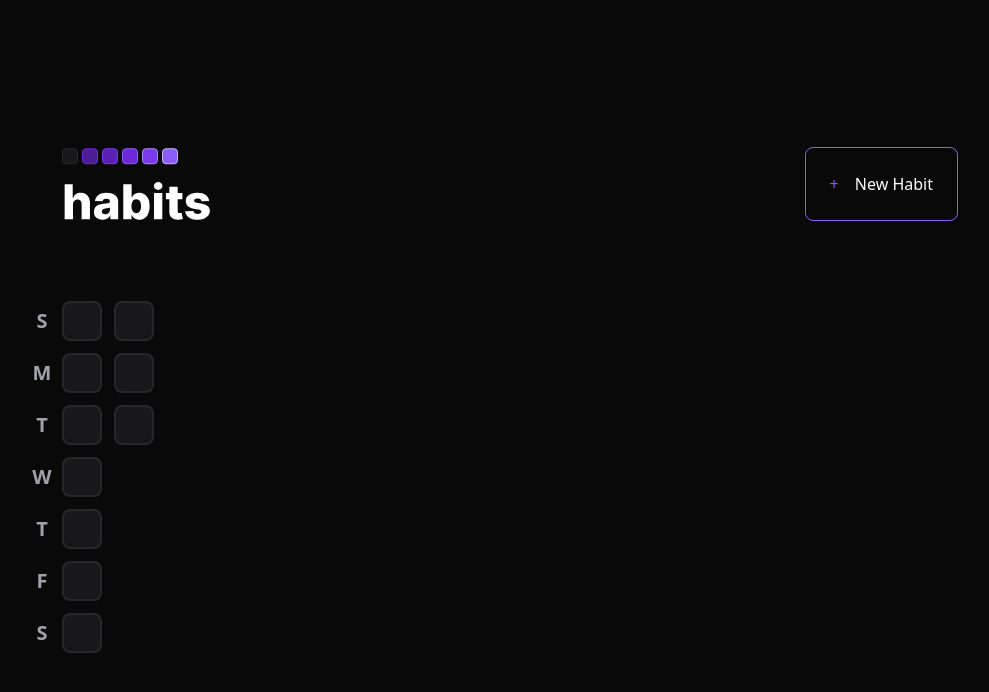
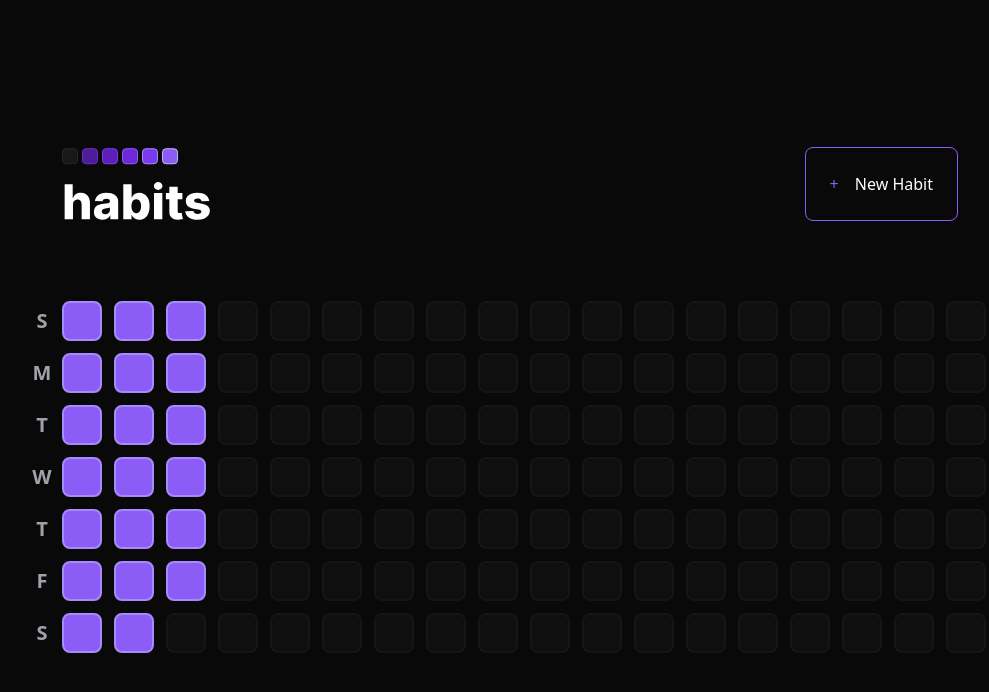
Before and after one commit to isadorapda/habits-track-web, a React (Vite) app: page / in a window 1280 px wide. Shown: the top 692 px of the page, without its empty margins (130-1119 px from the left). Built offline with nearby package versions, Linux system fonts and the light colour scheme.

Commit message:
feat:added style to table, created component for generating dates to fill

```diff
--- a/package.json
+++ b/package.json
@@ -12,6 +12,8 @@
     "@radix-ui/react-checkbox": "^1.0.1",
     "@radix-ui/react-dialog": "^1.0.2",
     "@radix-ui/react-popover": "^1.0.3",
+    "clsx": "^1.2.1",
+    "dayjs": "^1.11.7",
     "phosphor-react": "^1.4.1",
     "react": "^18.2.0",
     "react-dom": "^18.2.0"
--- a/src/components/HabitsAtDay.tsx
+++ b/src/components/HabitsAtDay.tsx
@@ -1,16 +1,36 @@
 import * as Popover from '@radix-ui/react-popover'
+import { clsx } from 'clsx'
 import { ProgressBar } from './ProgressBar'
 
-export function HabitsAtDay() {
+interface AmountCompletedProps {
+  completed: number
+  amount: number
+}
+
+export function HabitsAtDay({ completed, amount }: AmountCompletedProps) {
+  const completedPercentage = Math.round((completed / amount) * 100)
   return (
     <Popover.Root>
-      <Popover.Trigger className="w-10 h-10 bg-zinc-900 border-2 border-zinc-800 rounded-lg" />
+      <Popover.Trigger
+        className={clsx('w-10 h-10 border-2 rounded-lg', {
+          'bg-zinc-900 border-zinc-800': completedPercentage === 0,
+          'bg-violet-900 border-violet-700':
+            completedPercentage > 0 && completedPercentage < 20,
+          'bg-violet-800 border-violet-600':
+            completedPercentage >= 20 && completedPercentage < 40,
+          'bg-violet-700 border-violet-500':
+            completedPercentage >= 40 && completedPercentage < 60,
+          'bg-violet-600 border-violet-500':
+            completedPercentage >= 60 && completedPercentage < 80,
+          'bg-violet-500 border-violet-400': completedPercentage >= 80,
+        })}
+      />
       <Popover.Portal>
         <Popover.Content className="min-w-[320px] bg-zinc-900 p-6 flex flex-col rounded-2xl">
           <Popover.Arrow className="w-7 h-4 fill-zinc-900" />
           <span className="text-zinc-400 font-semibold">monday</span>
           <span className="text-3xl text-white font-extrabold mt-2">23/01</span>
-          <ProgressBar progress={66} />
+          <ProgressBar progress={completedPercentage} />
         </Popover.Content>
       </Popover.Portal>
     </Popover.Root>
--- a/src/components/TableHabits.tsx
+++ b/src/components/TableHabits.tsx
@@ -1,5 +1,11 @@
 import { WEEK_DAYS_CHAR } from '../constants/weekDays'
+import { generateDates } from '../utils/generateDates'
 import { HabitsAtDay } from './HabitsAtDay'
+
+const summaryDates = generateDates()
+
+const minimumDatesToShow = 18 * 7
+const totalEmptyDates = minimumDatesToShow - summaryDates.length
 
 export function TableHabits() {
   return (
@@ -15,16 +21,13 @@ export function TableHabits() {
         ))}
       </div>
       <div className="grid grid-rows-7 grid-flow-col gap-3">
-        <HabitsAtDay />
-        <HabitsAtDay />
-        <HabitsAtDay />
-        <HabitsAtDay />
-        <HabitsAtDay />
-        <HabitsAtDay />
-        <HabitsAtDay />
-        <HabitsAtDay />
-        <HabitsAtDay />
-        <HabitsAtDay />
+        {summaryDates.map((date, i) => (
+          <HabitsAtDay completed={4} amount={5} key={date.toString()} />
+        ))}
+        {totalEmptyDates > 0 &&
+          Array.from({ length: totalEmptyDates }).map((_, i) => (
+            <div className="w-10 h-10 border-2 rounded-lg bg-zinc-900 border-zinc-800 opacity-40 cursor-not-allowed" />
+          ))}
       </div>
     </div>
   )
--- /dev/null
+++ b/src/utils/generateDates.tsx
@@ -0,0 +1,15 @@
+import dayjs from 'dayjs'
+
+export function generateDates() {
+  const firstDayOfTheYear = dayjs().startOf('year')
+  const today = new Date()
+
+  const dates = []
+  let compareDates = firstDayOfTheYear
+
+  while (compareDates.isBefore(today)) {
+    dates.push(compareDates.toDate())
+    compareDates = compareDates.add(1, 'day')
+  }
+  return dates
+}
```
Also changed, not shown: 1 other file (tests, documents, lock files or other folders).
